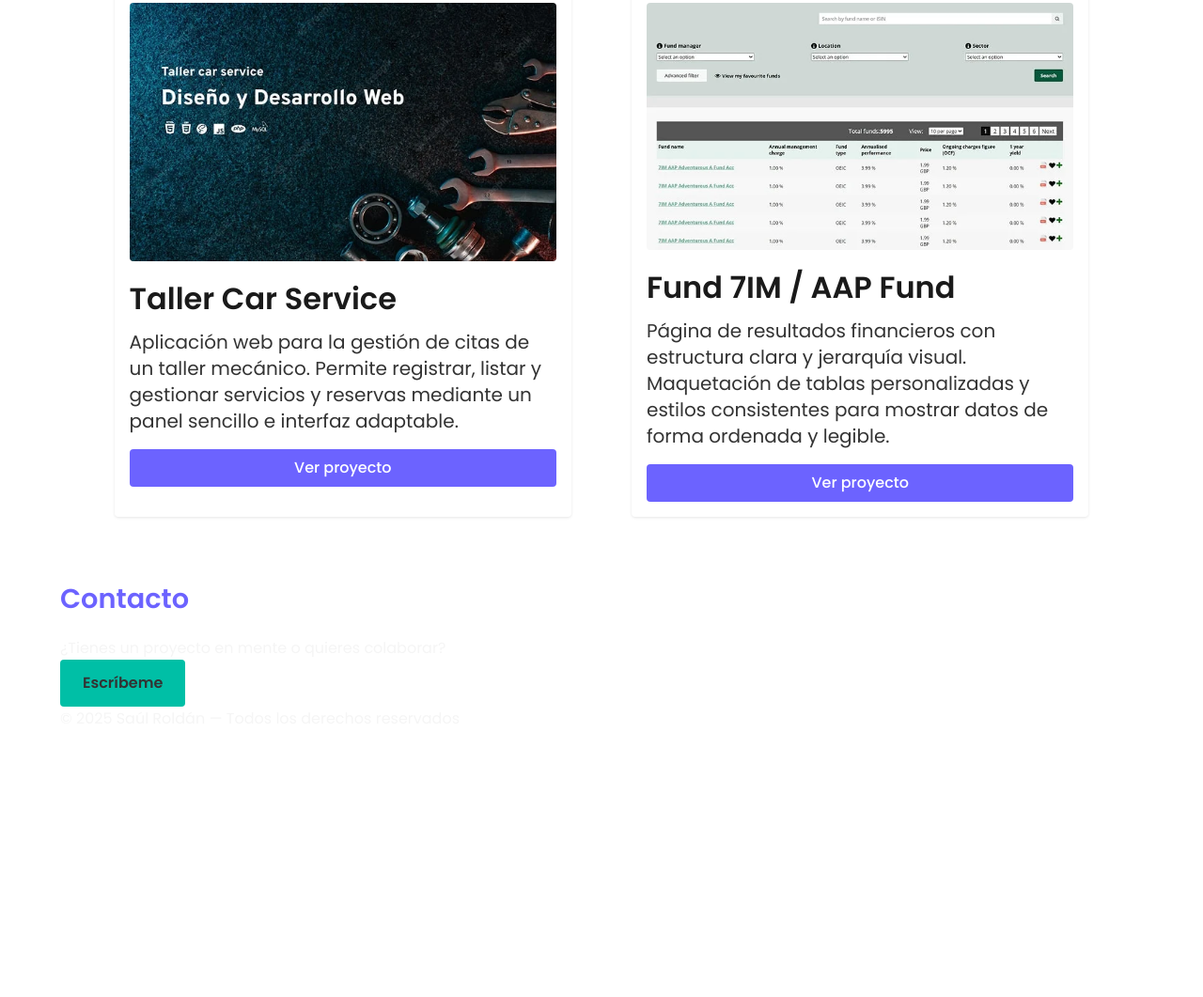
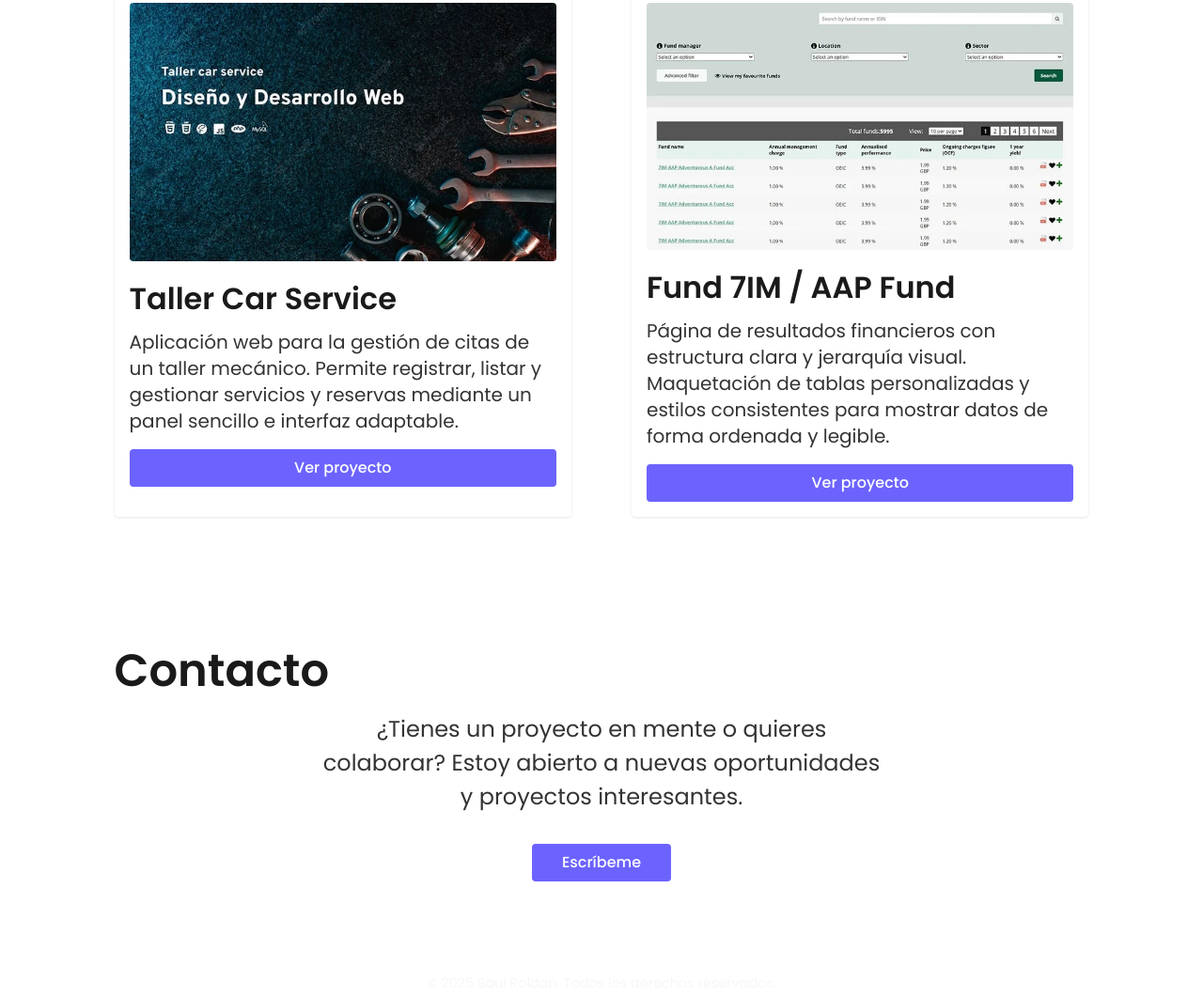
Before and after one commit to saulry90/mi-portfolio, a website built with Vite: page index.html in a window 1280 px wide. Shown: the part 1659-2720 px from the top of the page at 94% size. Before the commit the page ends 2436 px from the top, so only its background shows below. Built offline with nearby package versions, Linux system fonts and the light colour scheme; files whose address does not match are found by name.

Commit message:
Add footer

```diff
--- a/index.html
+++ b/index.html
@@ -16,7 +16,7 @@
     <header class="header">
       <div class="container header__inner">
         <div class="header__logo">
-          <a href="#">SaúlRoldán</a>
+          <a href="#">SaulRoldan</a>
         </div>
         <nav class="nav">
           <ul class="nav__list">
@@ -138,19 +138,44 @@
 
 
       <section class="contact" id="contact">
-        <div class="container">
-          <h2>Contacto</h2>
-          <p>¿Tienes un proyecto en mente o quieres colaborar?</p>
-          <a href="mailto:saulroldan@email.com" class="btn">Escríbeme</a>
+        <div class="container contact__inner">
+          <h2 class="section__title">Contacto</h2>
+          <p class="contact__text">
+            ¿Tienes un proyecto en mente o quieres colaborar?
+            Estoy abierto a nuevas oportunidades y proyectos interesantes.
+          </p>
+          <a href="mailto:saulroldan@email.com" class="btn btn--primary contact__btn">
+            Escríbeme
+          </a>
         </div>
       </section>
+
     </main>
 
-    <footer class="footer" id="footer">
+    <footer class="footer">
       <div class="container">
-        <p>&copy; 2025 Saúl Roldán — Todos los derechos reservados</p>
+        <p>&copy; 2025 Saul Roldan. Todos los derechos reservados.</p>
+
+        <ul class="social-links">
+          <li>
+            <a href="https://github.com/saulroldan" target="_blank" aria-label="GitHub">
+              <i class="fab fa-github"></i>
+            </a>
+          </li>
+          <li>
+            <a href="https://www.linkedin.com/in/saulroldan" target="_blank" aria-label="LinkedIn">
+              <i class="fab fa-linkedin"></i>
+            </a>
+          </li>
+          <li>
+            <a href="mailto:saulroldan.dev@gmail.com" aria-label="Email">
+              <i class="fas fa-envelope"></i>
+            </a>
+          </li>
+        </ul>
       </div>
     </footer>
+
 
     <script type="module" src="/src/js/main.js"></script>
   </body>
--- a/src/css/layout/footer.css
+++ b/src/css/layout/footer.css
@@ -0,0 +1,38 @@
+.footer {
+  background: var(--bg-secondary);
+  color: var(--text-color);
+  text-align: center;
+  padding: 2rem 1rem;
+  border-top: 1px solid rgba(255, 255, 255, 0.05);
+}
+
+.footer .container {
+  display: flex;
+  flex-direction: column;
+  align-items: center;
+  gap: 1rem;
+}
+
+.footer p {
+  font-size: 0.9rem;
+  opacity: 0.8;
+}
+
+.social-links {
+  display: flex;
+  gap: 1.2rem;
+  list-style: none;
+  padding: 0;
+  margin: 0;
+}
+
+.social-links a {
+  color: var(--text-color);
+  font-size: 1.3rem;
+  transition: color 0.3s ease, transform 0.3s ease;
+}
+
+.social-links a:hover {
+  color: var(--accent-color);
+  transform: scale(1.1);
+}
--- a/src/css/pages/home.css
+++ b/src/css/pages/home.css
@@ -443,3 +443,70 @@
   }
 }
 /* #endregion ABOUT SECTION */
+
+/* #region CONTACT SECTION */
+.contact {
+  position: relative;
+  display: block;
+  width: 100%;
+  margin: 0 auto;
+  padding: var(--space-xl) var(--space-md);
+  background-color: var(--color-bg);
+  color: var(--color-dark);
+  text-align: center;
+  font-family: var(--font-primary);
+  font-size: var(--text-base);
+  line-height: 1.5;
+}
+
+.contact__text {
+  display: block;
+  margin: 0 auto var(--space-lg);
+  max-width: 40ch;
+  color: var(--color-text);
+  text-align: center;
+  font-size: var(--text-lg);
+  font-weight: 400;
+}
+
+.contact__btn {
+  display: inline-block;
+  padding: var(--space-sm) var(--space-lg);
+  background-color: var(--color-primary);
+  border: none;
+  border-radius: var(--space-xs);
+  color: var(--color-light);
+  text-align: center;
+  font-size: var(--text-base);
+  font-weight: 500;
+  text-decoration: none;
+  cursor: pointer;
+  transition: var(--transition);
+}
+
+.contact__btn:hover {
+  background-color: var(--color-accent);
+  transition: var(--transition);
+}
+
+/* === MEDIA QUERIES === */
+@media (min-width: 768px) {
+  .contact {
+    padding: var(--space-xl) var(--space-lg);
+  }
+
+  .contact__text {
+    font-size: var(--text-xl);
+  }
+}
+
+@media (min-width: 1024px) {
+  .contact {
+    padding: var(--space-xl) var(--space-xl);
+  }
+
+  .contact__text {
+    font-size: var(--text-xl);
+  }
+}
+/* #endregion CONTACT SECTION */
```
